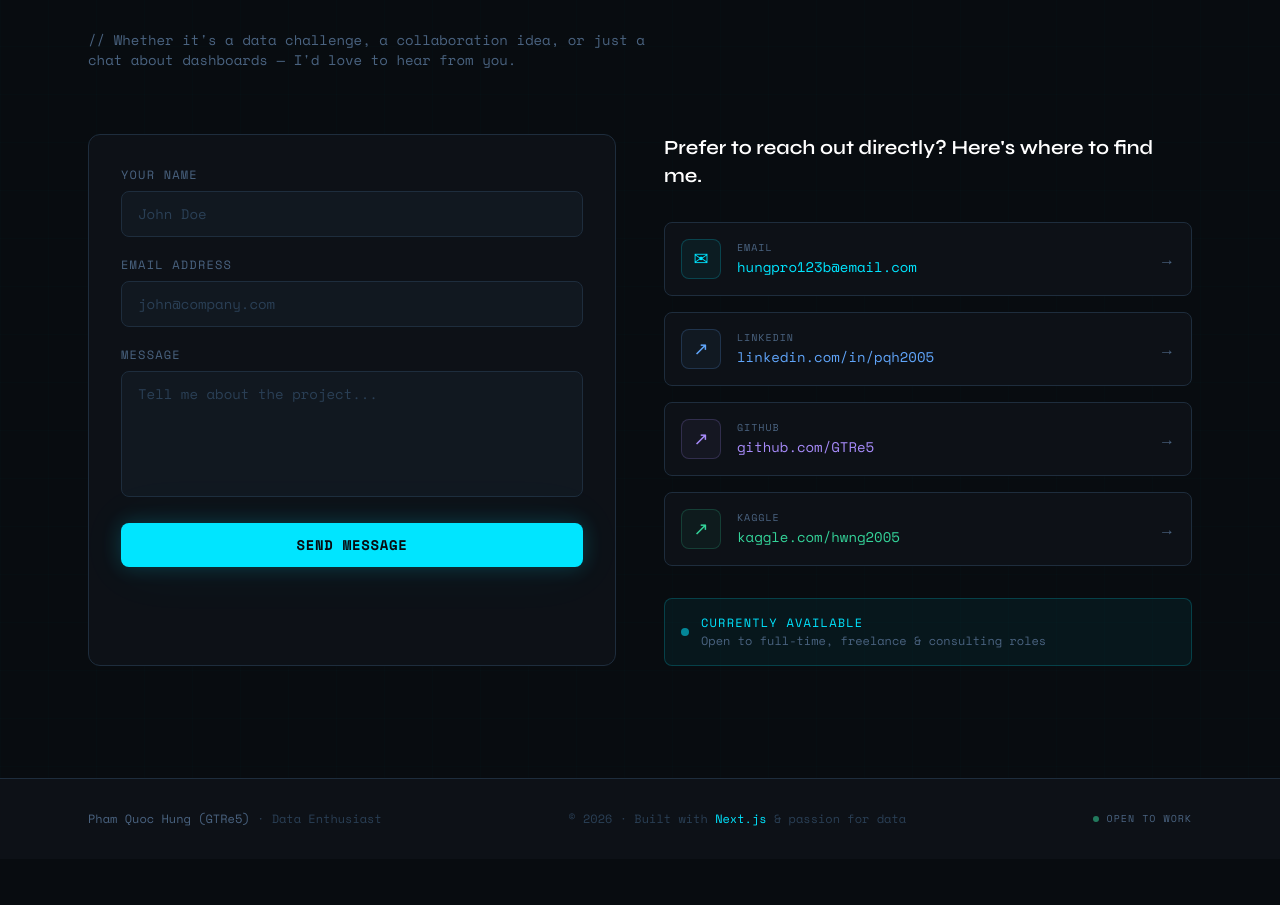
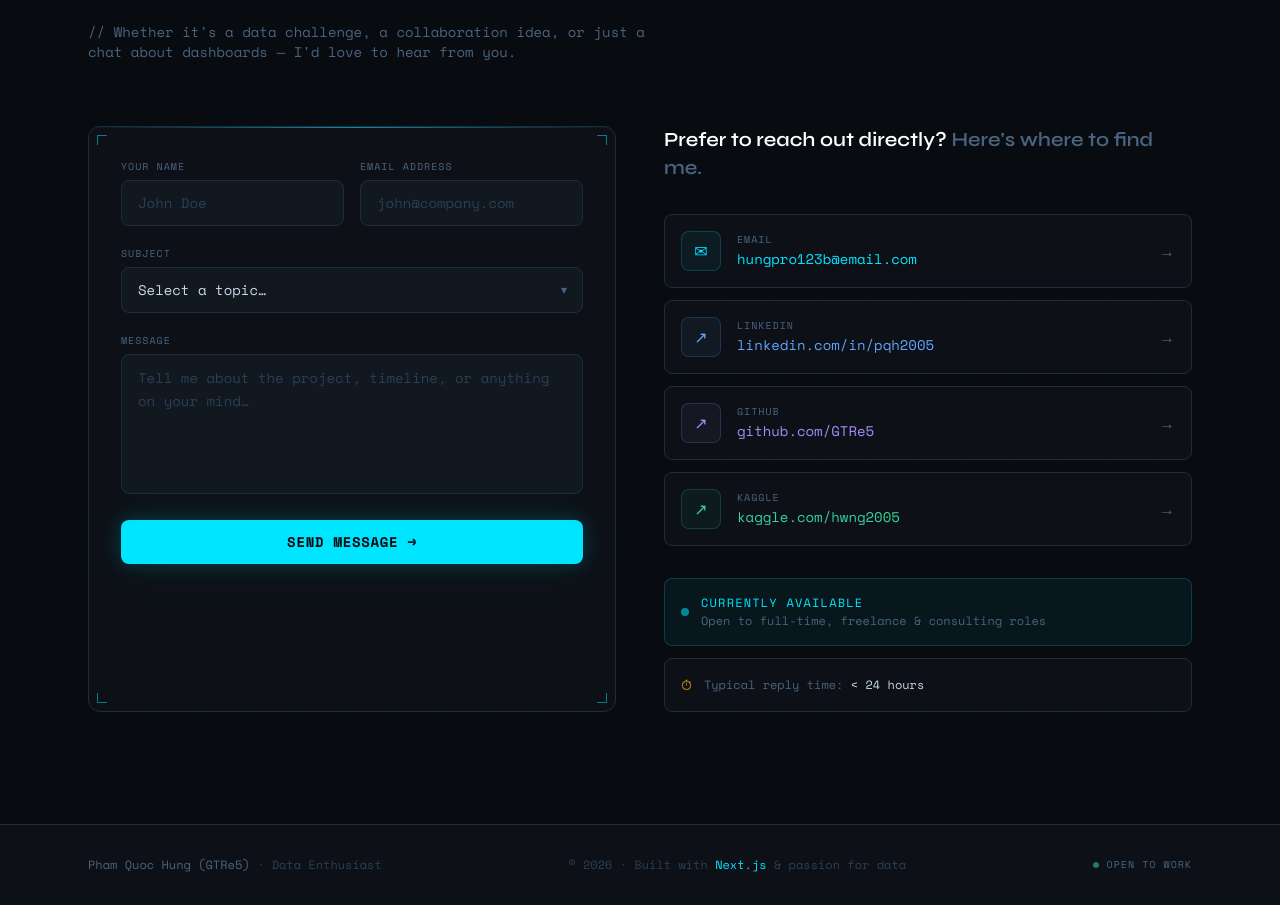
Before and after one commit to GTRe5/portfolio, a Next.js app: page / in a window 1280 px wide. Shown: the part 5151-6056 px from the top of the page. Before the commit the page ends 6010 px from the top, so only its background shows below. Built offline with nearby package versions, Linux system fonts and the light colour scheme.

Commit message:
Add form sending from Formspree

```diff
--- a/components/Contact.tsx
+++ b/components/Contact.tsx
@@ -32,25 +32,70 @@ const contactLinks = [
   },
 ];
 
+const subjects = [
+  "Data / Analytics Project",
+  "Dashboard Development",
+  "ML / AI Collaboration",
+  "Freelance / Consulting",
+  "Full-time Opportunity",
+  "Just Saying Hi 👋",
+];
+
 export default function Contact() {
   const [sent, setSent] = useState(false);
-  const [form, setForm] = useState({ name: "", email: "", message: "" });
+  const [error, setError] = useState(false);
   const [loading, setLoading] = useState(false);
+  const [form, setForm] = useState({
+    name: "",
+    email: "",
+    subject: "",
+    message: "",
+  });
 
   const handleSubmit = async (e: React.FormEvent) => {
     e.preventDefault();
     setLoading(true);
-    await new Promise((r) => setTimeout(r, 1200));
+    setError(false);
+
+    const payload = {
+      // Emoji-prefixed keys → cleaner email layout in inbox
+      "👤 Name":    form.name,
+      "📧 Email":   form.email,
+      "📌 Subject": form.subject || "No subject",
+      "💬 Message": form.message,
+      // Formspree magic fields
+      _subject: `[Portfolio] ${form.subject || "New message"} from ${form.name}`,
+      _replyto: form.email,
+    };
+
+    try {
+      const res = await fetch("https://formspree.io/f/xdapgeae", {
+        method: "POST",
+        headers: {
+          "Content-Type": "application/json",
+          Accept: "application/json",
+        },
+        body: JSON.stringify(payload),
+      });
+      if (res.ok) {
+        setSent(true);
+      } else {
+        setError(true);
+      }
+    } catch {
+      setError(true);
+    } finally {
       setLoading(false);
-    setSent(true);
+    }
   };
 
   return (
     <section id="contact" className="py-28 relative">
       <div className="absolute inset-0 bg-grid opacity-30" />
       <div className="max-w-6xl mx-auto px-6 relative z-10">
+
         {/* Header */}
-        <div className="flex items-center gap-4 mb-6">
+        <div className="flex items-center gap-4 mb-4">
           <span className="font-mono text-[#00e5ff] text-sm">05.</span>
           <h2 className="font-display font-bold text-3xl md:text-4xl text-white">
             Get In Touch
@@ -63,22 +108,46 @@ export default function Contact() {
         </p>
 
         <div className="grid lg:grid-cols-2 gap-12">
-          {/* Contact form */}
-          <div className="border border-[#1e2d3d] bg-[#0d1117] rounded-xl p-8">
+
+          {/* ── Contact Form ── */}
+          <div className="relative border border-[#1e2d3d] bg-[#0d1117] rounded-xl p-8 overflow-hidden">
+            {/* Top cyan accent */}
+            <div className="absolute top-0 left-0 right-0 h-px bg-gradient-to-r from-transparent via-[#00e5ff]/60 to-transparent" />
+            {/* Corner brackets */}
+            <span className="absolute top-2 left-2 w-2.5 h-2.5 border-t border-l border-[#00e5ff]/50" />
+            <span className="absolute top-2 right-2 w-2.5 h-2.5 border-t border-r border-[#00e5ff]/50" />
+            <span className="absolute bottom-2 left-2 w-2.5 h-2.5 border-b border-l border-[#00e5ff]/50" />
+            <span className="absolute bottom-2 right-2 w-2.5 h-2.5 border-b border-r border-[#00e5ff]/50" />
+
             {sent ? (
-              <div className="flex flex-col items-center justify-center h-full py-12 text-center">
-                <div className="text-4xl mb-4">✓</div>
-                <div className="font-display font-bold text-xl text-[#00e5ff] mb-2">
-                  Message sent!
+              /* ── Success state ── */
+              <div className="flex flex-col items-center justify-center py-16 text-center">
+                <div className="w-16 h-16 rounded-full border border-[#00e5ff]/30 bg-[#00e5ff]/5 flex items-center justify-center text-2xl text-[#00e5ff] mb-5">
+                  ✓
                 </div>
-                <p className="text-[#4a6380] font-mono text-sm">
-                  I'll get back to you within 24 hours.
+                <div className="font-display font-bold text-2xl text-white mb-2">
+                  Message Sent!
+                </div>
+                <p className="text-[#4a6380] font-mono text-xs max-w-xs">
+                  Thanks for reaching out. I'll get back to you within 24 hours.
                 </p>
+                <button
+                  onClick={() => {
+                    setSent(false);
+                    setForm({ name: "", email: "", subject: "", message: "" });
+                  }}
+                  className="mt-8 font-mono text-xs text-[#4a6380] hover:text-[#00e5ff] border border-[#1e2d3d] hover:border-[#00e5ff]/30 px-4 py-2 rounded-lg transition-all duration-200"
+                >
+                  Send another →
+                </button>
               </div>
             ) : (
               <form onSubmit={handleSubmit} className="space-y-5">
+
+                {/* Name + Email row */}
+                <div className="grid sm:grid-cols-2 gap-4">
                   <div>
-                  <label className="font-mono text-xs text-[#4a6380] tracking-widest uppercase block mb-2">
+                    <label className="font-mono text-[10px] text-[#4a6380] tracking-widest uppercase block mb-1.5">
                       Your Name
                     </label>
                     <input
@@ -87,64 +156,95 @@ export default function Contact() {
                       onChange={(e) => setForm({ ...form, name: e.target.value })}
                       required
                       placeholder="John Doe"
-                    className="w-full bg-[#111820] border border-[#1e2d3d] rounded-lg px-4 py-3 font-mono text-sm text-[#c9d8e8] placeholder-[#2a3f55] focus:outline-none focus:border-[#00e5ff]/60 transition-colors"
+                      className="w-full bg-[#111820] border border-[#1e2d3d] rounded-lg px-4 py-3 font-mono text-sm text-[#c9d8e8] placeholder-[#2a3f55] focus:outline-none focus:border-[#00e5ff]/60 focus:bg-[#0d1820] transition-all duration-200"
                     />
                   </div>
                   <div>
-                  <label className="font-mono text-xs text-[#4a6380] tracking-widest uppercase block mb-2">
+                    <label className="font-mono text-[10px] text-[#4a6380] tracking-widest uppercase block mb-1.5">
                       Email Address
                     </label>
                     <input
                       type="email"
                       value={form.email}
-                    onChange={(e) =>
-                      setForm({ ...form, email: e.target.value })
-                    }
+                      onChange={(e) => setForm({ ...form, email: e.target.value })}
                       required
                       placeholder="john@company.com"
-                    className="w-full bg-[#111820] border border-[#1e2d3d] rounded-lg px-4 py-3 font-mono text-sm text-[#c9d8e8] placeholder-[#2a3f55] focus:outline-none focus:border-[#00e5ff]/60 transition-colors"
+                      className="w-full bg-[#111820] border border-[#1e2d3d] rounded-lg px-4 py-3 font-mono text-sm text-[#c9d8e8] placeholder-[#2a3f55] focus:outline-none focus:border-[#00e5ff]/60 focus:bg-[#0d1820] transition-all duration-200"
                     />
                   </div>
+                </div>
+
+                {/* Subject */}
                 <div>
-                  <label className="font-mono text-xs text-[#4a6380] tracking-widest uppercase block mb-2">
+                  <label className="font-mono text-[10px] text-[#4a6380] tracking-widest uppercase block mb-1.5">
+                    Subject
+                  </label>
+                  <div className="relative">
+                    <select
+                      value={form.subject}
+                      onChange={(e) => setForm({ ...form, subject: e.target.value })}
+                      className="w-full bg-[#111820] border border-[#1e2d3d] rounded-lg px-4 py-3 font-mono text-sm text-[#c9d8e8] focus:outline-none focus:border-[#00e5ff]/60 focus:bg-[#0d1820] transition-all duration-200 appearance-none cursor-pointer"
+                    >
+                      <option value="" disabled>Select a topic…</option>
+                      {subjects.map((s) => (
+                        <option key={s} value={s} className="bg-[#111820]">{s}</option>
+                      ))}
+                    </select>
+                    <span className="absolute right-4 top-1/2 -translate-y-1/2 text-[#4a6380] pointer-events-none text-xs">▾</span>
+                  </div>
+                </div>
+
+                {/* Message */}
+                <div>
+                  <label className="font-mono text-[10px] text-[#4a6380] tracking-widest uppercase block mb-1.5">
                     Message
                   </label>
                   <textarea
                     value={form.message}
-                    onChange={(e) =>
-                      setForm({ ...form, message: e.target.value })
-                    }
+                    onChange={(e) => setForm({ ...form, message: e.target.value })}
                     required
                     rows={5}
-                    placeholder="Tell me about the project..."
-                    className="w-full bg-[#111820] border border-[#1e2d3d] rounded-lg px-4 py-3 font-mono text-sm text-[#c9d8e8] placeholder-[#2a3f55] focus:outline-none focus:border-[#00e5ff]/60 transition-colors resize-none"
+                    placeholder="Tell me about the project, timeline, or anything on your mind…"
+                    className="w-full bg-[#111820] border border-[#1e2d3d] rounded-lg px-4 py-3 font-mono text-sm text-[#c9d8e8] placeholder-[#2a3f55] focus:outline-none focus:border-[#00e5ff]/60 focus:bg-[#0d1820] transition-all duration-200 resize-none leading-relaxed"
                   />
                 </div>
+
+                {/* Error */}
+                {error && (
+                  <p className="font-mono text-xs text-[#f87171] border border-[#f87171]/20 bg-[#f87171]/5 rounded-lg px-4 py-3">
+                    ✕ Something went wrong. Please try again or email me directly.
+                  </p>
+                )}
+
+                {/* Submit */}
                 <button
                   type="submit"
                   disabled={loading}
-                  className="w-full py-3 bg-[#00e5ff] text-[#080c10] font-mono font-bold text-sm tracking-wider uppercase rounded-lg hover:bg-[#00b8cc] transition-all duration-300 glow-cyan disabled:opacity-60 disabled:cursor-not-allowed"
+                  className="w-full py-3 bg-[#00e5ff] text-[#080c10] font-mono font-bold text-sm tracking-wider uppercase rounded-lg hover:bg-[#00b8cc] active:scale-[.98] transition-all duration-200 glow-cyan disabled:opacity-50 disabled:cursor-not-allowed"
                 >
                   {loading ? (
                     <span className="flex items-center justify-center gap-2">
-                      <span className="w-3 h-3 border border-[#080c10] border-t-transparent rounded-full animate-spin" />
-                      Sending...
+                      <span className="w-3 h-3 border-2 border-[#080c10] border-t-transparent rounded-full animate-spin" />
+                      Sending…
                     </span>
                   ) : (
-                    "Send Message"
+                    "Send Message →"
                   )}
                 </button>
+
               </form>
             )}
           </div>
 
-          {/* Links */}
+          {/* ── Right column ── */}
           <div className="flex flex-col justify-between">
             <div>
               <p className="font-display font-semibold text-xl text-white mb-8">
-                Prefer to reach out directly? Here's where to find me.
+                Prefer to reach out directly?{" "}
+                <span className="text-[#4a6380]">Here's where to find me.</span>
               </p>
-              <div className="space-y-4">
+
+              <div className="space-y-3">
                 {contactLinks.map((link) => (
                   <a
                     key={link.label}
@@ -154,7 +254,7 @@ export default function Contact() {
                     className="flex items-center gap-4 p-4 border border-[#1e2d3d] bg-[#0d1117] rounded-lg card-hover group"
                   >
                     <span
-                      className="w-10 h-10 rounded-lg flex items-center justify-center text-lg border"
+                      className="w-10 h-10 rounded-lg flex items-center justify-center text-base border flex-shrink-0"
                       style={{
                         color: link.color,
                         borderColor: `${link.color}33`,
@@ -163,18 +263,18 @@ export default function Contact() {
                     >
                       {link.icon}
                     </span>
-                    <div>
+                    <div className="min-w-0">
                       <div className="font-mono text-[10px] text-[#4a6380] tracking-widest uppercase mb-0.5">
                         {link.label}
                       </div>
                       <div
-                        className="font-mono text-sm transition-colors duration-300"
+                        className="font-mono text-sm truncate transition-colors duration-300"
                         style={{ color: link.color }}
                       >
                         {link.value}
                       </div>
                     </div>
-                    <span className="ml-auto text-[#4a6380] group-hover:text-[#00e5ff] transition-colors">
+                    <span className="ml-auto text-[#4a6380] group-hover:text-[#00e5ff] group-hover:translate-x-0.5 transition-all flex-shrink-0">
                       →
                     </span>
                   </a>
@@ -182,8 +282,9 @@ export default function Contact() {
               </div>
             </div>
 
-            {/* Availability badge */}
-            <div className="mt-8 border border-[#00e5ff]/20 bg-[#00e5ff]/5 rounded-lg p-4 flex items-center gap-3">
+            {/* Availability + response time */}
+            <div className="mt-8 space-y-3">
+              <div className="border border-[#00e5ff]/20 bg-[#00e5ff]/5 rounded-lg p-4 flex items-center gap-3">
                 <span className="w-2 h-2 rounded-full bg-[#00e5ff] animate-pulse flex-shrink-0" />
                 <div>
                   <div className="font-mono text-xs text-[#00e5ff] tracking-widest uppercase mb-0.5">
@@ -194,7 +295,16 @@ export default function Contact() {
                   </div>
                 </div>
               </div>
+              <div className="border border-[#1e2d3d] bg-[#0d1117] rounded-lg p-4 flex items-center gap-3">
+                <span className="font-mono text-sm text-[#ffb300]">⏱</span>
+                <div className="font-mono text-xs text-[#4a6380]">
+                  Typical reply time:{" "}
+                  <span className="text-[#c9d8e8]">&lt; 24 hours</span>
                 </div>
+              </div>
+            </div>
+          </div>
+
         </div>
       </div>
     </section>
```
Lines whose indentation alone changed are shown as unchanged.
